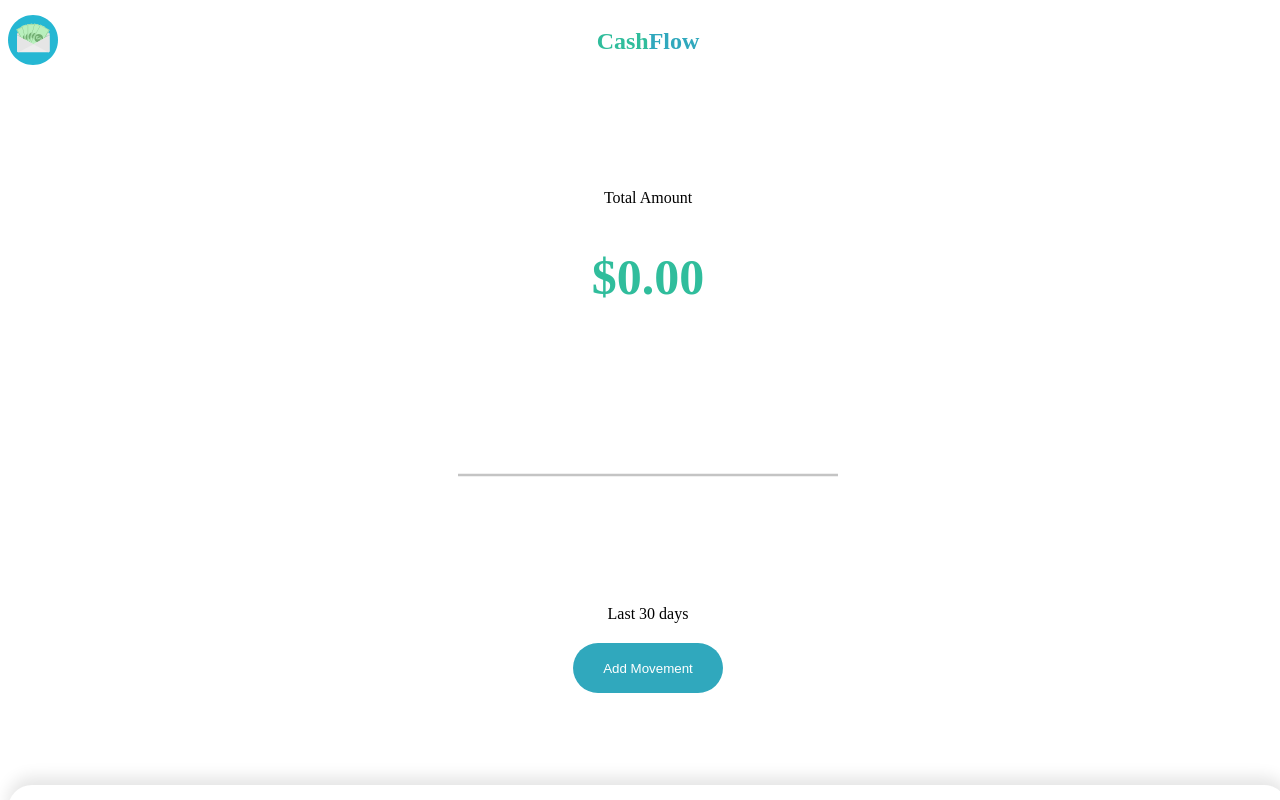
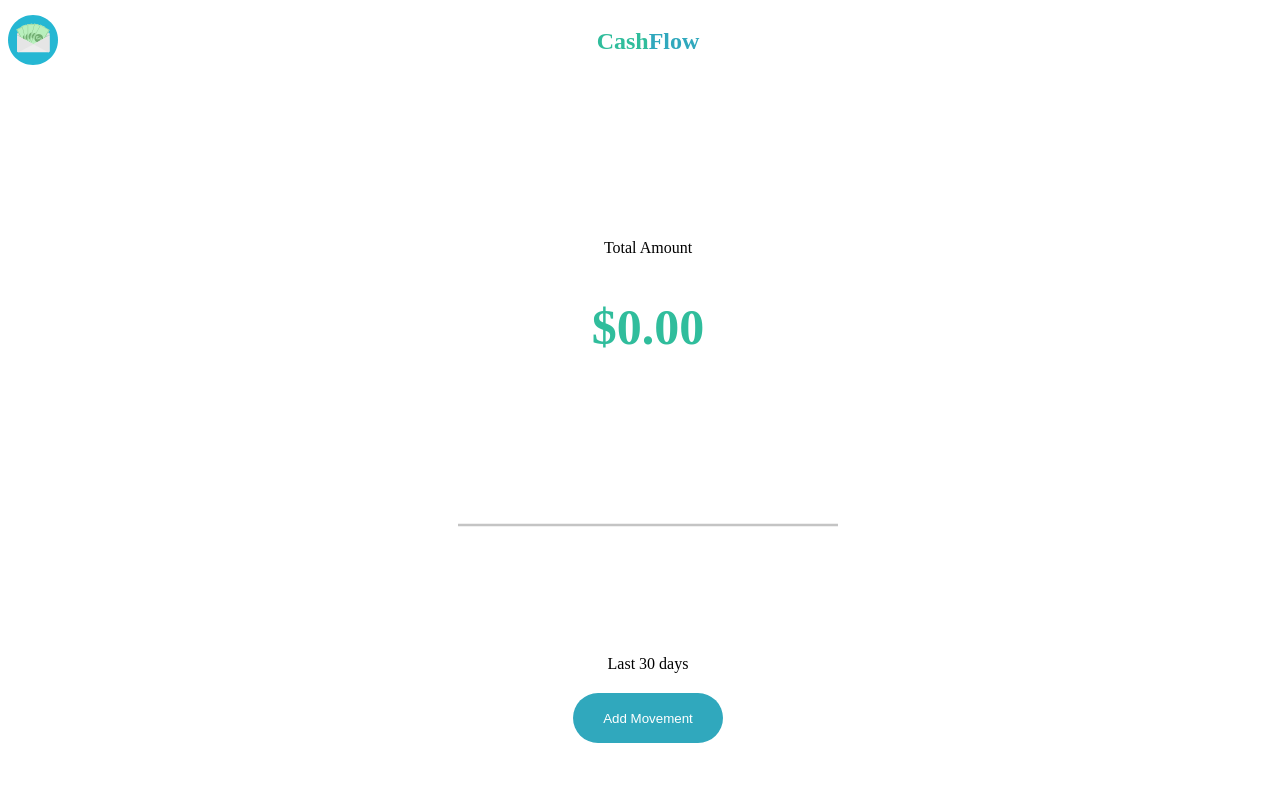
Before and after one commit to cafalco96/cashFlow, a Vue app: page / in a window 1280 px wide. Shown: the top 800 px of the page. Built offline with nearby package versions, Linux system fonts and the light colour scheme.

Commit message:
add some styles

```diff
--- a/src/components/FrontComponent.vue
+++ b/src/components/FrontComponent.vue
@@ -58,5 +58,8 @@ export default {
 }
 .cash-flow-layout--resume--button-action {
   margin-bottom: 150px;
+  @media (min-width: 768px) {
+    margin-bottom: 250px;
+  }
 }
 </style>
--- a/src/components/LayoutComponent.vue
+++ b/src/components/LayoutComponent.vue
@@ -57,6 +57,9 @@ const showMovements = ref(false);
     text-align: center;
     padding-top: 100px;
     height: 100vh;
+    @media (min-width: 768px) {
+      padding-top: 200px;
+    }
   }
   &--moviments-container {
     position: absolute;
```
